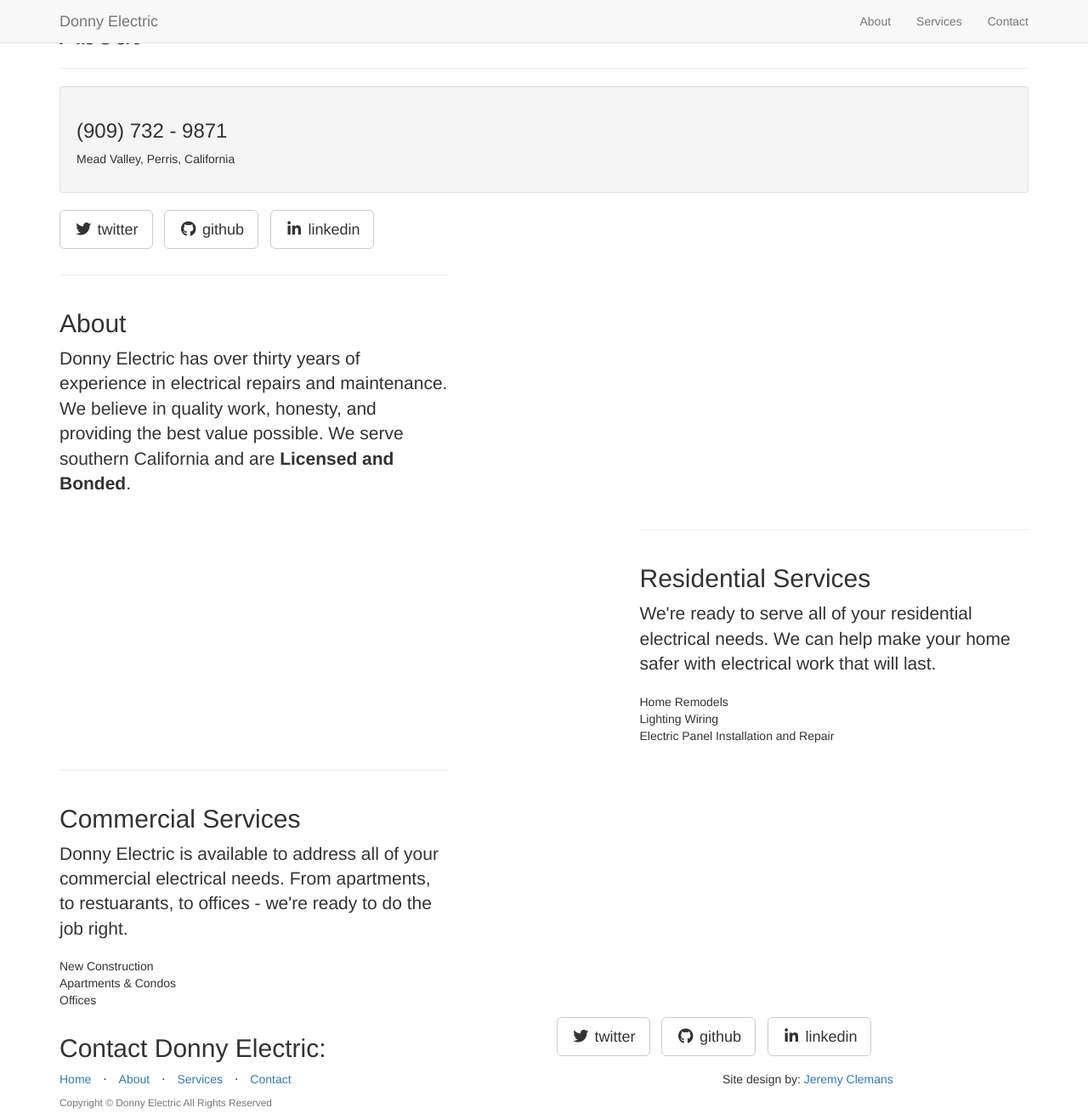
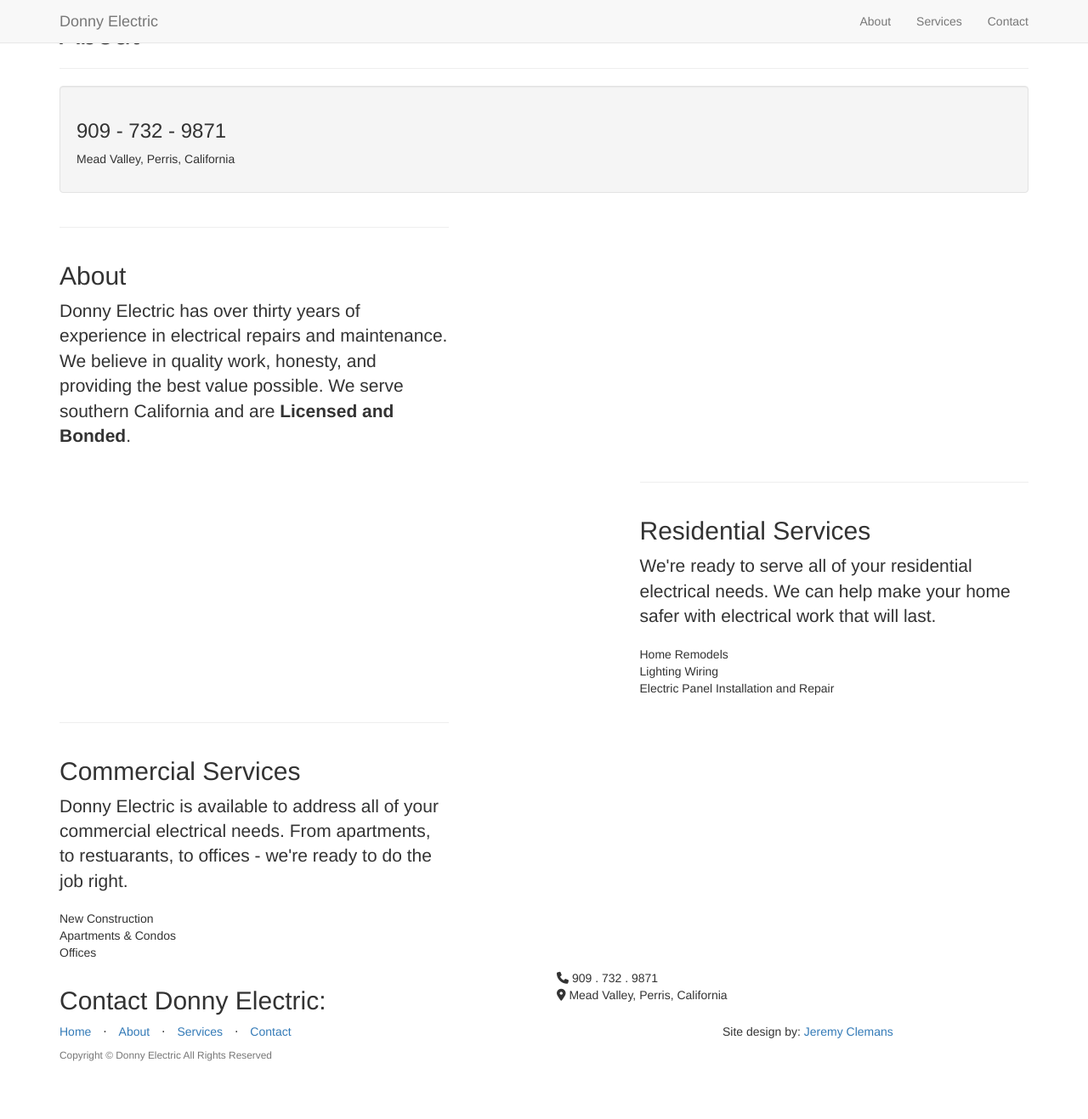
Before and after one commit to jclemans/Donny-Electric, a Jekyll site: the page built from _posts/2014-09-21-services-1.markdown, in a window 1280 px wide and 1317 px high. Shown: the whole window at 85% size. Built offline with Jekyll 4.4.1, drawn with Linux system fonts in a browser that asks for light colours; nearby versions of some CDN libraries; library files that are not in the unit come from our copies.

Commit message:
adds anchor links for top nav, and tweaks for contact info

```diff
--- a/_includes/contact.html
+++ b/_includes/contact.html
@@ -2,18 +2,26 @@
 
   <div class="container">
 
-    <div class="row">
+    <div id="contact" class="row">
       <div class="col-lg-6">
         <h2>Contact Donny Electric:</h2>
       </div>
       <div class="col-lg-6">
+        <span class="icon-contact">
+          <i class="fa fa-phone"></i> 909 . 732 . 9871
+        </span>
+        </br>
+        <span class="icon-contact">
+          <i class="fa fa-map-marker"></i> Mead Valley, Perris, California</p>
+        </span>
+        <!-- Social buttons disabled
         <ul class="list-inline banner-social-buttons">
           {% for social in site.social %}
           <li>
               <a href="{{ social.url }}" class="btn btn-default btn-lg"><i class="fa fa-{{ social.title }} fa-fw"></i> <span class="network-name">{{ social.title }}</span></a>
           </li>
           {% endfor %}
-        </ul>
+        </ul> -->
       </div>
     </div>
 
--- a/_includes/header.html
+++ b/_includes/header.html
@@ -36,16 +36,17 @@
           <hr class="intro-divider">
 
           <div id="top_contact" class="well">
-            <h3>(909) 732 - 9871</h3>
+            <h3>909 - 732 - 9871</h3>
             <p>Mead Valley, Perris, California</p>
           </div>
+          <!-- Social buttons disabled
           <ul class="list-inline intro-social-buttons">
             {% for social in site.social %}
             <li>
               <a href="{{ social.url }}" class="btn btn-default btn-lg"><i class="fa fa-{{ social.title }} fa-fw"></i> <span class="network-name">{{ social.title }}</span></a>
             </li>
             {% endfor %}
-          </ul>
+          </ul> -->
         </div>
       </div>
     </div>
--- a/_includes/page_content.html
+++ b/_includes/page_content.html
@@ -2,7 +2,7 @@
 {% for post in site.posts reversed %}
   {% capture thecycle %}{% cycle 'odd', 'even' %}{% endcapture %}
     {% if thecycle == 'odd' %}
-    <div class="content-section-a">
+    <div id="about" class="content-section-a">
 
         <div class="container">
 
@@ -25,7 +25,7 @@
     <!-- /.content-section-a -->
     {% else %}
 
-    <div class="content-section-b">
+    <div id="services" class="content-section-b">
 
         <div class="container">
 
```
Also changed, not shown: css/landing-page.css (+7 -1 lines).
